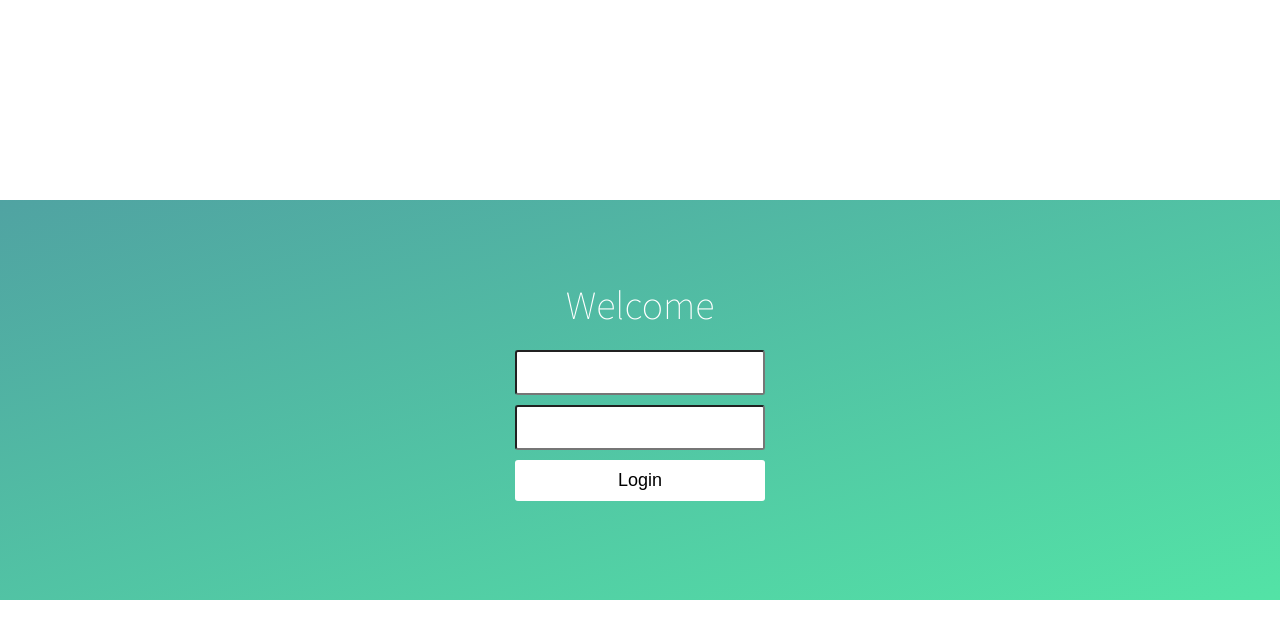
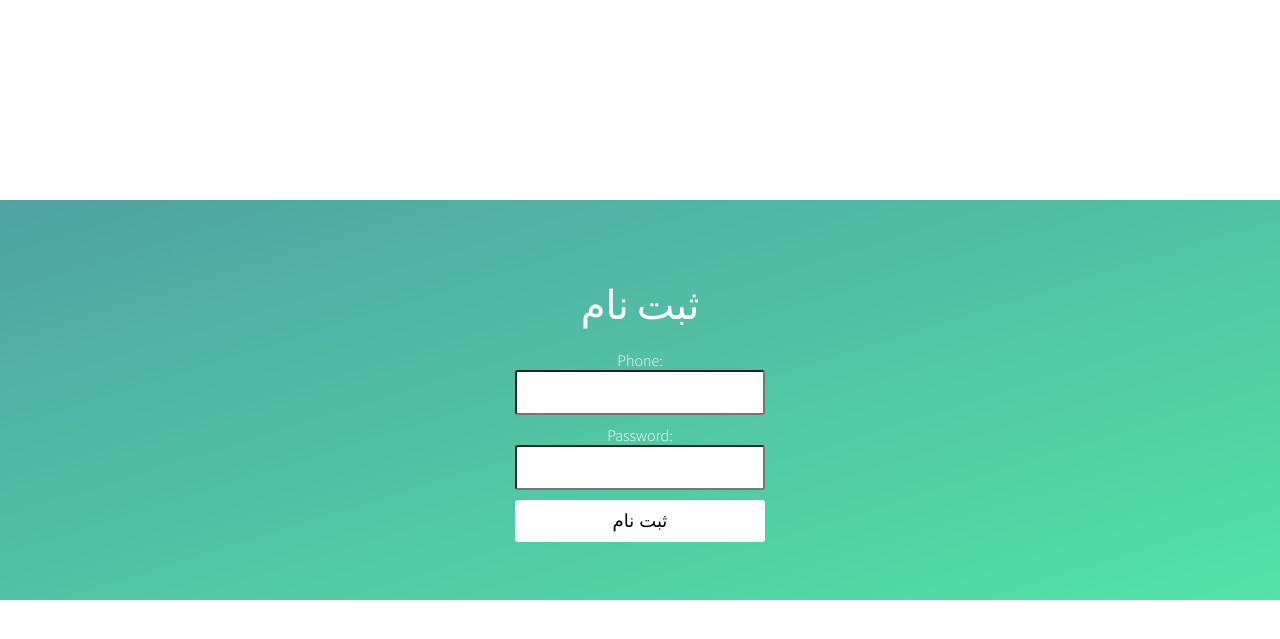
Before and after one commit to faridhaavasi/turn_rading, a Django app: page /account/login in a window 1280 px wide. Shown: the top 639 px of the page. Run offline with Django 4.2, Linux system fonts and the light colour scheme.

Commit message:
first code in login view

```diff
--- a/account/forms.py
+++ b/account/forms.py
@@ -2,6 +2,7 @@ from django import forms
 from django.contrib.auth.forms import ReadOnlyPasswordHashField
 from django.core.exceptions import ValidationError
 from account.models import User
+
 
 class UserCreationForm(forms.ModelForm):
     """A form for creating new users. Includes all the required
@@ -40,3 +41,14 @@ class UserChangeForm(forms.ModelForm):
     class Meta:
         model = User
         fields = '__all__'
+
+
+class Login_Form(forms.Form):
+    phone = forms.CharField(
+        widget=forms.TextInput(
+        attrs={'type':'text','placeholder':'phone'}
+    ))
+    password = forms.CharField(
+        widget=forms.TextInput(
+         attrs={'type':'password','placeholder':'password'}
+    ))
--- a/account/urls.py
+++ b/account/urls.py
@@ -2,5 +2,5 @@ from django.urls import path
 from . import views
 app_name='account'
 urlpatterns = [
-    path('login', views.login),
+    path('login', views.user_login.as_view()),
 ]
--- a/account/views.py
+++ b/account/views.py
@@ -1,11 +1,15 @@
 from django.shortcuts import render
 from django.views.generic import View
+from .forms import Login_Form
 # Create your views here.
 
 class user_login(View):
     def get(self, request):
-        pass
+        form = Login_Form() #instans is form
+        return render(request, 'account/login.html', {'form':form})
 
-
+'''
+#test ok
 def login(request):
     return render(request, 'account/login.html', {})
+'''
--- a/templates/account/login.html
+++ b/templates/account/login.html
@@ -245,24 +245,27 @@ form{
 @keyframes square {
   0%   { transform: translateY(0); }
   100% { transform: translateY(-700px) rotate(600deg); }
+  d-print-none {
+    display: none !important;
+  }
 }
+
 </style>
 
 <html lang="en">
 <head>
     <meta http-equiv="Content-Type" content="text/html;charset=UTF-8">
 
-    <title>logint</title>
+    <title>login</title>
 </head>
 <body>
 <div class="wrapper">
 	<div class="container">
-		<h1>Welcome</h1>
+		<h1>ثبت نام</h1>
 
 		<form class="form">
-			<input type="text" placeholder="Username">
-			<input type="password" placeholder="Password">
-			<button type="submit" id="login-button">Login</button>
+			{{ form }}
+			<button type="submit" id="button">ثبت نام</button>
 		</form>
 	</div>
 
```
